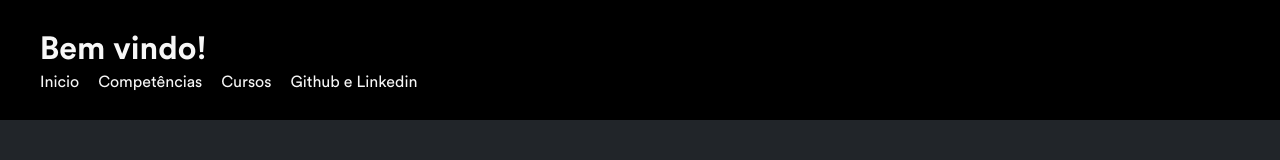
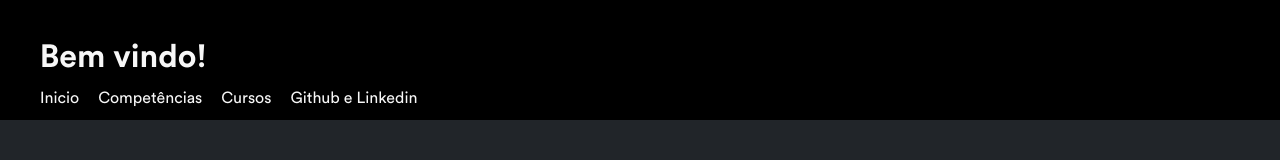
Before and after one commit to theMyntt/portfolio, a plain HTML site: page masterpage.html in a window 1280 px wide. Drawn offline with Linux system fonts and the light colour scheme.

Commit message:
New Changes

```diff
--- a/css/styles.css
+++ b/css/styles.css
@@ -44,8 +44,8 @@ a {
     text-decoration: none;
 }
 
-p, h1, h2, h3 {
-    line-height: 1.5;
+p, h1, h2, h3, h4 {
+    line-height: 2.0;
 }
 
 main {
```
